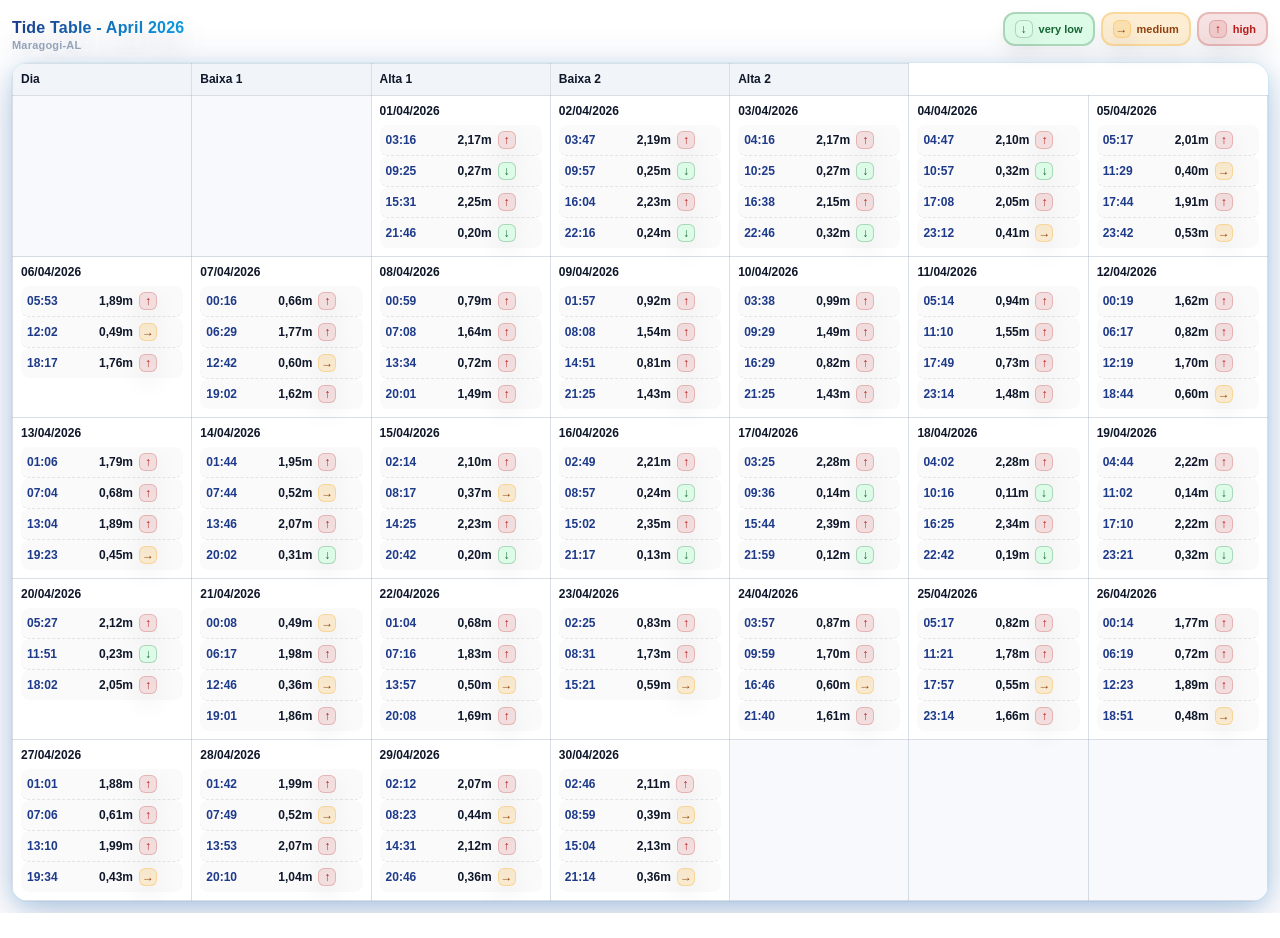
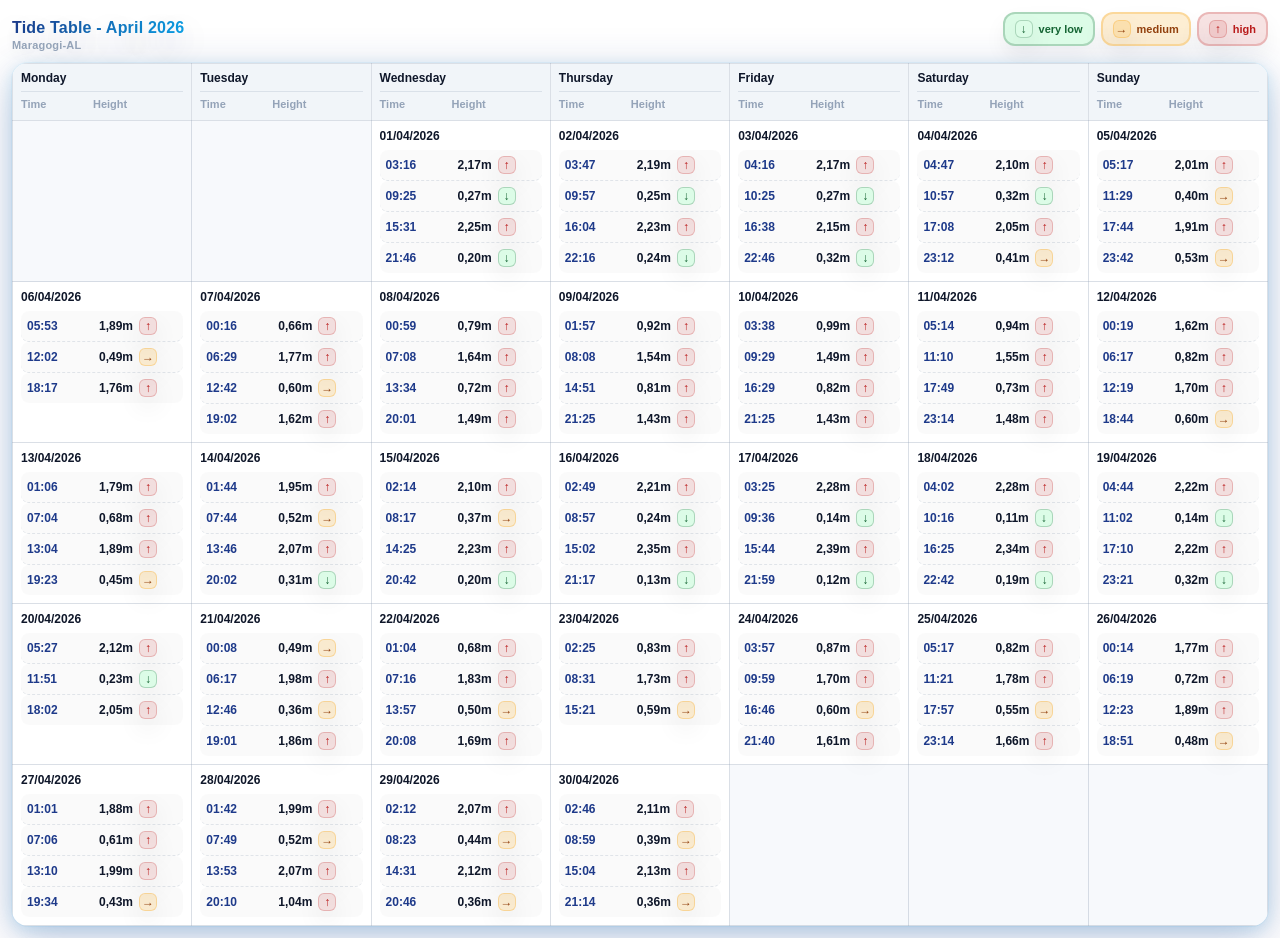
Before and after one commit to JardsonFlorentino/Meu-Caribe, a website: page tabelas/abril.html in a window 1280 px wide. Before the commit the page ends 913 px from the top, so only its background shows below. Drawn offline with Linux system fonts and the light colour scheme.

Commit message:
Padroniza cabeçalho do calendário em abril.html

```diff
--- a/tabelas/abril.html
+++ b/tabelas/abril.html
@@ -46,11 +46,69 @@
             <table class="mare-cal-table" aria-label="Calendário de marés">
                 <thead>
                     <tr>
-                        <th scope="col">Dia</th>
-                        <th scope="col">Baixa 1</th>
-                        <th scope="col">Alta 1</th>
-                        <th scope="col">Baixa 2</th>
-                        <th scope="col">Alta 2</th>
+                        <th scope="col">
+                            <div class="mare-cal-th">
+                                <div class="mare-cal-thDay" data-i18n="weekdays.monday">Segunda-feira</div>
+                                <div class="mare-cal-thSub" aria-hidden="true"><span
+                                        data-i18n="tide.calendar.hour">Hora</span><span
+                                        data-i18n="tide.calendar.height">Altura</span>
+                                </div>
+                            </div>
+                        </th>
+                        <th scope="col">
+                            <div class="mare-cal-th">
+                                <div class="mare-cal-thDay" data-i18n="weekdays.tuesday">Terça-feira</div>
+                                <div class="mare-cal-thSub" aria-hidden="true"><span
+                                        data-i18n="tide.calendar.hour">Hora</span><span
+                                        data-i18n="tide.calendar.height">Altura</span>
+                                </div>
+                            </div>
+                        </th>
+                        <th scope="col">
+                            <div class="mare-cal-th">
+                                <div class="mare-cal-thDay" data-i18n="weekdays.wednesday">Quarta-feira</div>
+                                <div class="mare-cal-thSub" aria-hidden="true"><span
+                                        data-i18n="tide.calendar.hour">Hora</span><span
+                                        data-i18n="tide.calendar.height">Altura</span>
+                                </div>
+                            </div>
+                        </th>
+                        <th scope="col">
+                            <div class="mare-cal-th">
+                                <div class="mare-cal-thDay" data-i18n="weekdays.thursday">Quinta-feira</div>
+                                <div class="mare-cal-thSub" aria-hidden="true"><span
+                                        data-i18n="tide.calendar.hour">Hora</span><span
+                                        data-i18n="tide.calendar.height">Altura</span>
+                                </div>
+                            </div>
+                        </th>
+                        <th scope="col">
+                            <div class="mare-cal-th">
+                                <div class="mare-cal-thDay" data-i18n="weekdays.friday">Sexta-feira</div>
+                                <div class="mare-cal-thSub" aria-hidden="true"><span
+                                        data-i18n="tide.calendar.hour">Hora</span><span
+                                        data-i18n="tide.calendar.height">Altura</span>
+                                </div>
+                            </div>
+                        </th>
+                        <th scope="col">
+                            <div class="mare-cal-th">
+                                <div class="mare-cal-thDay" data-i18n="weekdays.saturday">Sábado</div>
+                                <div class="mare-cal-thSub" aria-hidden="true"><span
+                                        data-i18n="tide.calendar.hour">Hora</span><span
+                                        data-i18n="tide.calendar.height">Altura</span>
+                                </div>
+                            </div>
+                        </th>
+                        <th scope="col">
+                            <div class="mare-cal-th">
+                                <div class="mare-cal-thDay" data-i18n="weekdays.sunday">Domingo</div>
+                                <div class="mare-cal-thSub" aria-hidden="true"><span
+                                        data-i18n="tide.calendar.hour">Hora</span><span
+                                        data-i18n="tide.calendar.height">Altura</span>
+                                </div>
+                            </div>
+                        </th>
                     </tr>
                 </thead>
                 <tbody id="mareCalBody"></tbody>
```
